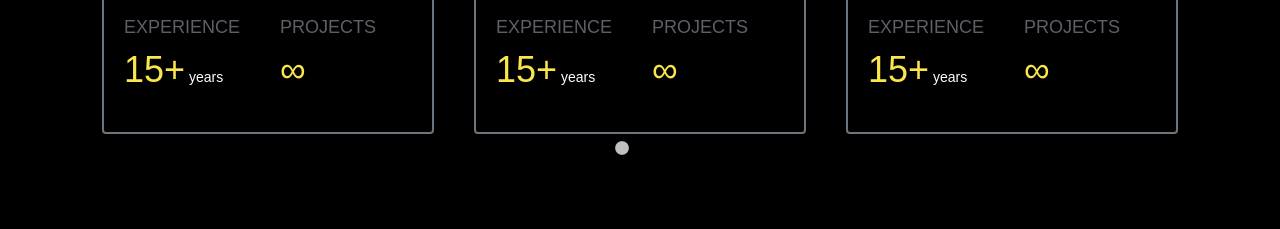
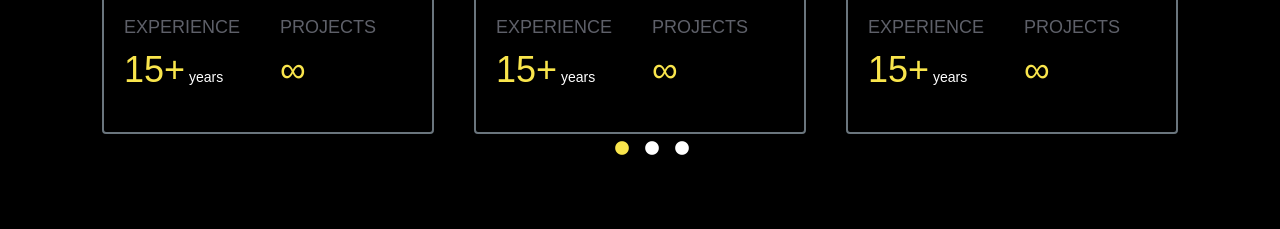
Before and after one commit to ompatel-champion/Peace-Marketing_React, a React (Create React App) app: page / in a window 1280 px wide. Shown: the part 1980-2209 px from the top of the page. Built offline with nearby package versions, Linux system fonts and the light colour scheme.

Commit message:
complete homepage

```diff
--- a/craco.config.js
+++ b/craco.config.js
@@ -8,10 +8,23 @@ module.exports = {
                 lessLoaderOptions: {
                     lessOptions: {
                         modifyVars: {
-                            '@primary-color': '#f9e54c',
+                            '@primary-color': '#f9e54c', // primary color for all components
                             '@secondary-color': "#ffffff",
-                            '@background-color': "#00000000",
-                            '@link-color': "#ffffff"
+                            '@background-color': "#00000000", // link color
+                            '@link-color': "#f9e54c",
+                            '@text-color': "#ffffff", // major text color
+
+
+                            // '@success-color': "#52c41a", // success state color
+                            // '@warning-color': "#faad14", // warning state color
+                            // '@error-color': "#f5222d", // error state color
+                            // '@font-size-base': "14px", // major text font size
+                            // '@heading-color': "rgba(0, 0, 0, 0.85)", // heading text color
+                            // '@text-color-secondary': "rgba(0, 0, 0, 0.45)", // secondary text color
+                            // '@disabled-color': "rgba(0, 0, 0, 0.25)", // disable state color
+                            // '@border-radius-base': "2px", // major border radius
+                            // '@border-color-base': "#d9d9d9", // major border color
+                            // '@box-shadow-base': "0 3px 6px -4px rgba(0, 0, 0, 0.12), 0 6px 16px 0 rgba(0, 0, 0, 0.08),0 9px 28px 8px rgba(0, 0, 0, 0.05)", // major shadow for layers
                         },
                         javascriptEnabled: true,
                     },
--- a/src/components/Header.css
+++ b/src/components/Header.css
@@ -24,7 +24,11 @@ header > h1, header > p {
    user-select: none;
    width: fit-content;
 }
-
+.ant-menu-submenu .ant-menu-vertical {
+   background-color: #000000;
+   border: solid #6a757d 2px;
+   border-radius: 4px;
+}
 #menuToggle a {
    text-decoration: none;
    color: #fff;
@@ -36,7 +40,14 @@ header > h1, header > p {
 #menuToggle a:hover {
    color: #f9e54c;
 }
-
+.slick-dots li button:before {
+   color: #fff;
+   opacity: 1;
+}
+.slick-dots li.slick-active button:before {
+   color: #f9e54c;
+   opacity: 1;
+}
 #menuToggle input {
    display: block;
    width: 40px;
--- a/src/components/Header.js
+++ b/src/components/Header.js
@@ -226,17 +226,16 @@ class Header extends Component {
                                                                     className="main_menu_item"
                                                                     key={item.key}
                                                                     title={item.title}
-                                                                    style={{ backgroundColor: "transparent" }}
                                                                 >
                                                                     {item.submenu.map((sub) => {
                                                                         if (sub.link.startsWith("https")) {
                                                                             return (
-                                                                                <Menu.Item className="main_menu_item" key={sub.key}>
+                                                                                <Menu.Item style={{ backgroundColor: "transparent" }} className="main_menu_item" key={sub.key}>
                                                                                     <a href={sub.link}>{sub.title}</a>
                                                                                 </Menu.Item>)
                                                                         } else {
                                                                             return (
-                                                                                <Menu.Item className="main_menu_item" key={sub.key}>
+                                                                                <Menu.Item style={{ backgroundColor: "transparent" }} className="main_menu_item" key={sub.key}>
                                                                                     <Link to={sub.link}>{sub.title}</Link>
                                                                                 </Menu.Item>
                                                                             )
```
